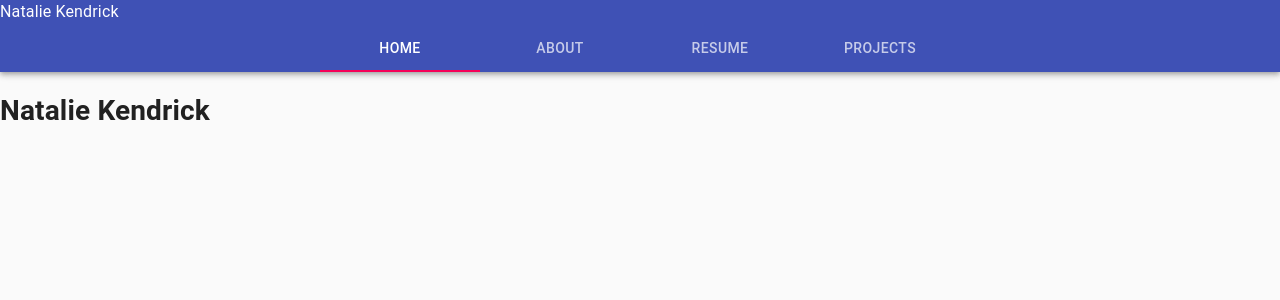
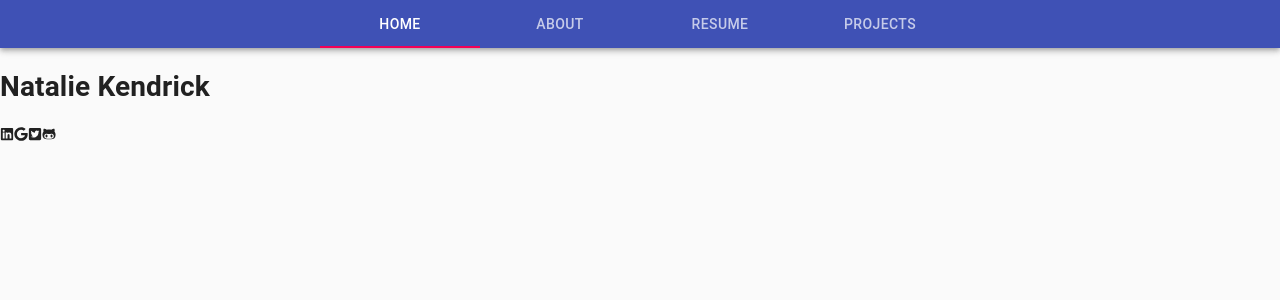
Before and after one commit to listenToRipley/nataliekendrick, a React (Create React App) app: page /home in a window 1280 px wide. Shown: the top 300 px of the page. Built offline with nearby package versions, Linux system fonts and the light colour scheme.

Commit message:
added icons

```diff
--- a/src/Components/Home.js
+++ b/src/Components/Home.js
@@ -1,10 +1,18 @@
 import React from 'react';
+import { FaLinkedin } from "@react-icons/all-files/fa/FaLinkedin";
+import { FaGoogle } from "@react-icons/all-files/fa/FaGoogle";
+import { FaTwitterSquare } from "@react-icons/all-files/fa/FaTwitterSquare";
+import { FaGithubAlt } from "@react-icons/all-files/fa/FaGithubAlt";
 
 const Homepage = () => {
 
   return (
     <div className="Homepage">
       <h1>Natalie Kendrick</h1>
+      <FaLinkedin />
+      <FaGoogle />
+      <FaTwitterSquare/>
+      <FaGithubAlt/>
     </div>
   )
 }
--- a/src/Components/Panel.js
+++ b/src/Components/Panel.js
@@ -13,7 +13,7 @@ const useStyles = makeStyles((theme) => ({
 
   },
   name: {
-    justifyItem: 'space-evenly'
+    justifyItem: 'center'
   }
 }));
 
@@ -29,23 +29,27 @@ const Panel = () =>  {
   return (
     <div className={classes.root}>
       <AppBar position="static">
-        <Typography className={classes.name}>Natalie Kendrick</Typography>
+        {/* <Typography className={classes.name}>Welcome</Typography> */}
         <Tabs value={value} onChange={handleChange} aria-label="menu items" centered={true}>
           <Tab label="Home"
                 component={Link}
                 to='/home'
+                aria-label='home'
           />
           <Tab label="About"
                 component={Link}
                 to='/about'
+                aria-label='about'
           />
           <Tab label="Resume"
             component={Link}
             to='/resume'
+            aria-label='resume'
           />
           <Tab label="Projects"
               component={Link}
               to='/projects'
+              aria-label='projects'
           />
         </Tabs>
       </AppBar>
```
Also changed, not shown: package.json (+7 -0 lines), 1 other file (tests, documents, lock files or other folders).
